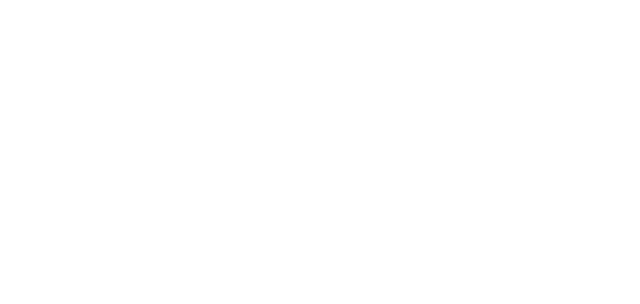
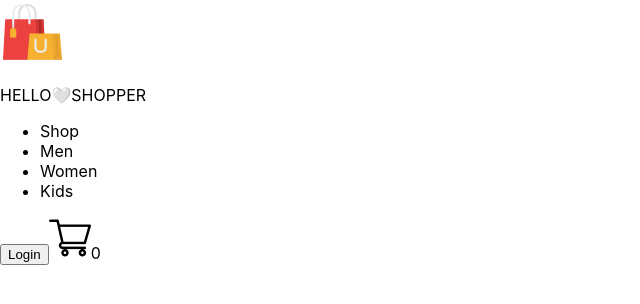
Before and after one commit to punSavitri/react-ecommerce-app, a React (Create React App) app: page / in a window 1280 px wide. Shown: the top 304 px of the page, without its empty margins (0-640 px from the left). Built offline with nearby package versions, Linux system fonts and the light colour scheme.

Commit message:
created Navbar component, mount to App.js

```diff
--- a/src/App.js
+++ b/src/App.js
@@ -1,7 +1,10 @@
 import "./App.css";
+import Navbar from "./components/navbar/Navbar";
 
 function App() {
-  return <div className="App"></div>;
+  return <div>
+    <Navbar/>
+  </div>;
 }
 
 export default App;
--- /dev/null
+++ b/src/components/navbar/Navbar.jsx
@@ -0,0 +1,30 @@
+import React from "react";
+import "./Navbar.css";
+import logo from "../assets/logo.png";
+import cart_icon from "../assets/cart_icon.png";
+
+const Navbar = () => {
+  return (
+    <>
+      <div className="navbar">
+        <div className="nav-logo">
+          <img src={logo} alt="brand logo" />
+          <p>HELLO🤍SHOPPER</p>
+        </div>
+        <ul className="nav-menu">
+          <li>Shop</li>
+          <li>Men</li>
+          <li>Women</li>
+          <li>Kids</li>
+        </ul>
+        <div className="nav-login-cart">
+          <button>Login</button>
+          <img src={cart_icon} alt="image of shopping cart" />
+          <dic className="nav-cart-count">0</dic>
+        </div>
+      </div>
+    </>
+  );
+};
+
+export default Navbar;
```
Also changed, not shown: src/components/navbar/Navbar.css (added).
